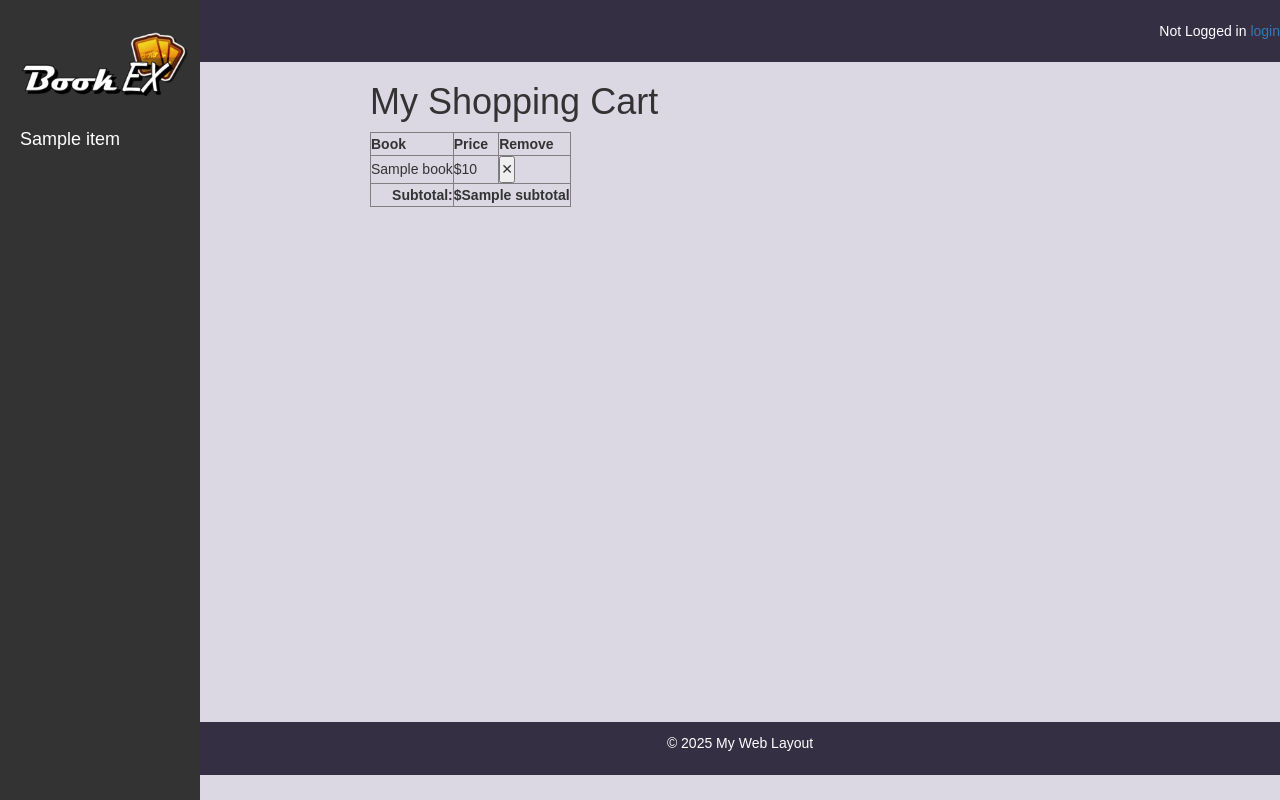
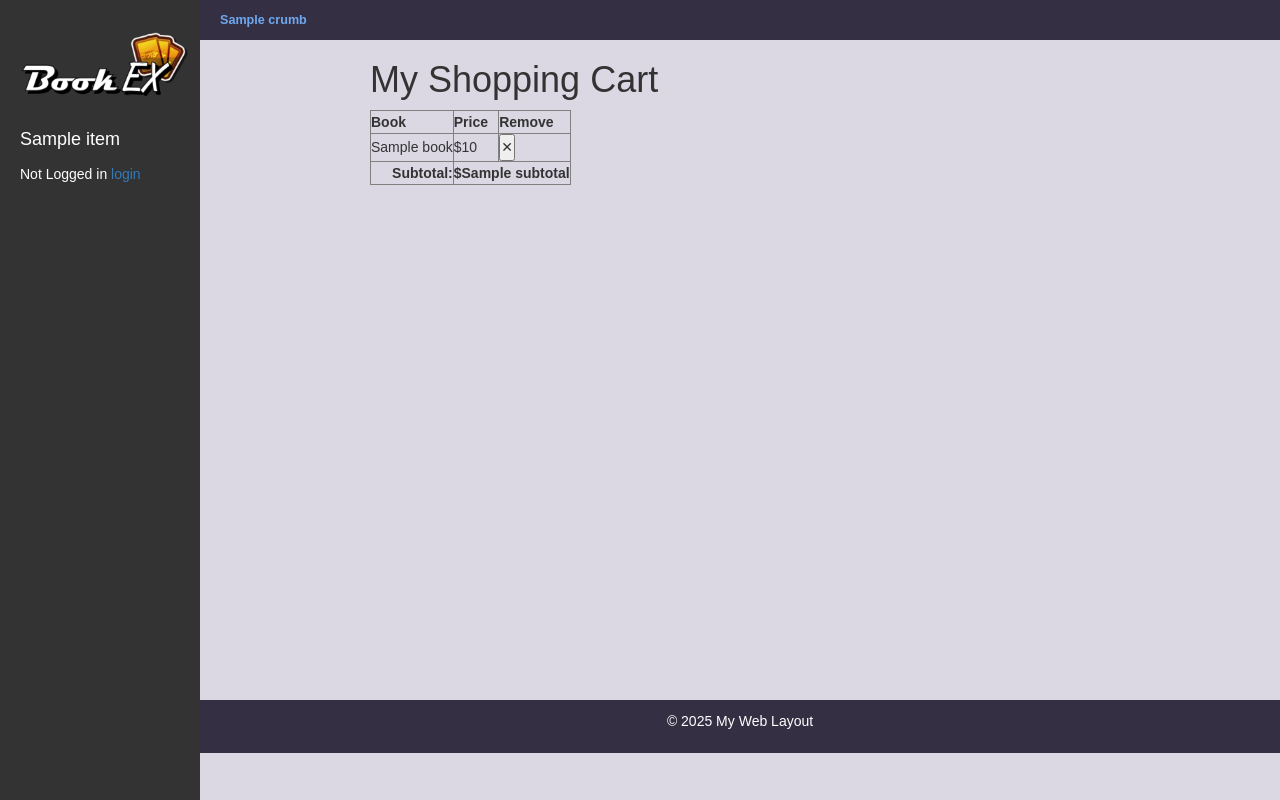
Before and after one commit to jmiralo84/BookEx, a Django app: template bookEx/templates/bookMng/cart.html in a window 1280 px wide. Run offline with Django 3.2, Linux system fonts and the light colour scheme; the template is opened without the code that fills it: most values are stand-ins (such as "Sample title", 1, 10 or a date in 2020); some libraries are stand-ins or nearby versions.

Commit message:
Improved General UI, added Breadcrumb on top navbar and moved login to the left navbar

```diff
--- a/bookEx/static/base.css
+++ b/bookEx/static/base.css
@@ -12,12 +12,51 @@ body {
     color: #333;
 }
 
-/* Header (Banner) */
+/* --- Breadcrumb Styling --- */
+.breadcrumb-nav {
+    padding: 10px 20px; /* Add some padding inside the breadcrumb area */
+    /* Optional background for the breadcrumb bar itself */
+    /* background-color: #444; */
+}
+
+.breadcrumb-list {
+    list-style: none; /* Remove default list bullets */
+    padding: 0;
+    margin: 0;
+    font-size: 0.9em; /* Slightly smaller text */
+    text-align: left;
+}
+
+.breadcrumb-item {
+    display: inline; /* Display items horizontally */
+}
+
+/* Add a separator between items */
+.breadcrumb-item + .breadcrumb-item::before {
+    content: "->"; /* Use '>' as a separator */
+    padding: 0 8px; /* Add space around the separator */
+    color: #ccc;   /* Separator color */
+}
+
+.breadcrumb-item a {
+    color: #6ea9f0; /* Link color */
+}
+
+.breadcrumb-item a:hover {
+    text-decoration: underline;
+    color: gold;
+}
+
+/* Style for the current page (the one without a link) */
+.breadcrumb-item:last-child {
+    color: #fff; /* Make current page stand out slightly */
+    font-weight: bold;
+}
+
 header {
-
     background: #352f44;
-    color: white;
-    padding: 20px 0;
+    /* color: white; */
+    /* padding: 20px 0; */
     text-align: right;
     margin-left: 200px;
 }
@@ -26,6 +65,7 @@ header {
     margin: 0;
 }
 
+
 /* Container for Sidebar and Content */
 .container {
     min-height: 80vh;
@@ -33,6 +73,7 @@ header {
 }
 /* Styling for the logo within the sidebar */
 .sidebar-logo {
+
 
 }
 
@@ -43,6 +84,7 @@ header {
 
 /* Sidebar (Main Menu) */
 .sidebar {
+
     width: 200px;
     background-color: #333;
     color: white;
--- a/bookEx/templates/base.html
+++ b/bookEx/templates/base.html
@@ -14,20 +14,29 @@
 </head>
 <body>
     <header>
-
-        <span class="login-section">
-            {% if user.is_authenticated %}
-               {{ user.username}}
-               <form action="{% url 'logout' %}?next=/" method="post" style="display: inline;">
-                   <button type="submit">logout</button>
-                   {% csrf_token %}
-               </form>
-            {% else %}
-               Not Logged in
-               <a href="{% url 'login' %}?next=/">login</a>
-            {% endif %}
-        </span>
-</nav>
+        <nav aria-label="breadcrumb" class="breadcrumb-nav">
+            {% block breadcrumbs %}
+                {# Check if breadcrumb data exists in the context #}
+                {% if breadcrumb_list %}
+                    <ol class="breadcrumb-list">
+                        {% for crumb in breadcrumb_list %}
+                            <li class="breadcrumb-item">
+                                {# If it has a URL, make it a link #}
+                                {% if crumb.url %}
+                                    <a href="{{ crumb.url }}">{{ crumb.name }}</a>
+                                {% else %}
+                                    {# Otherwise (usually the last item), just display text #}
+                                    {{ crumb.name }}
+                                {% endif %}
+                            </li>
+                        {% endfor %}
+                    </ol>
+                {% else %}
+                    {# Optional: Default content if no breadcrumbs provided #}
+                      {# An empty space to maintain header height #}
+                {% endif %}
+            {% endblock breadcrumbs %}
+        </nav>
     </header>
 
 
@@ -51,6 +60,22 @@
                    {% endfor %}
                 {% endblock sidenav %}
             </ul>
+
+                <!-- PASTE THE BLOCK HERE and modify span -->
+            <span class="sidebar-user-info"> {# Add class, remove style attribute #}
+                {% if user.is_authenticated %}
+                   {{ user.username}}
+                   <form action="{% url 'logout' %}?next=/" method="post">
+                       <button type="submit">logout</button>
+                       {% csrf_token %}
+                   </form>
+                {% else %}
+                   Not Logged in
+                   <a href="{% url 'login' %}?next=/">login</a>
+                {% endif %}
+            </span>
+            <!-- END OF PASTED BLOCK -->
+
         </nav>
 
         <main class="content">
```
Also changed, not shown: bookMng/views.py (+37 -5 lines), db.sqlite3.
